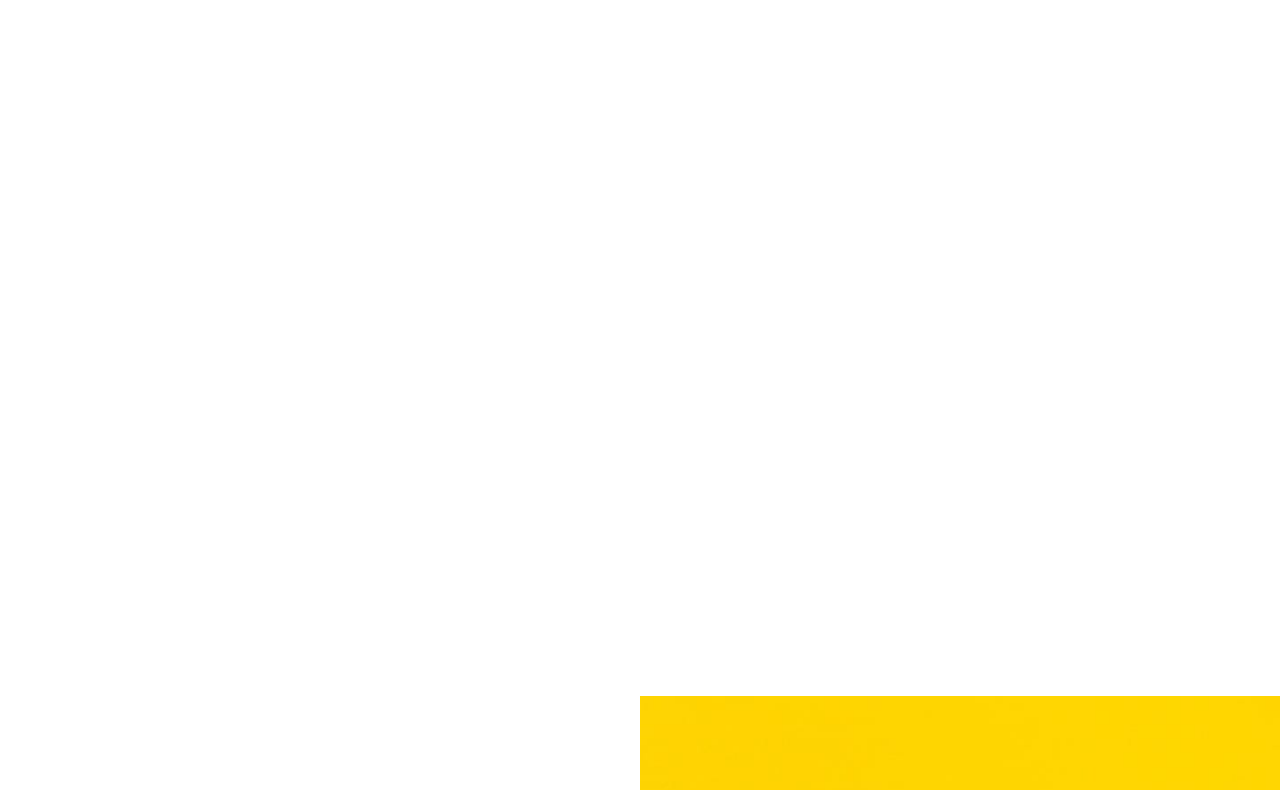
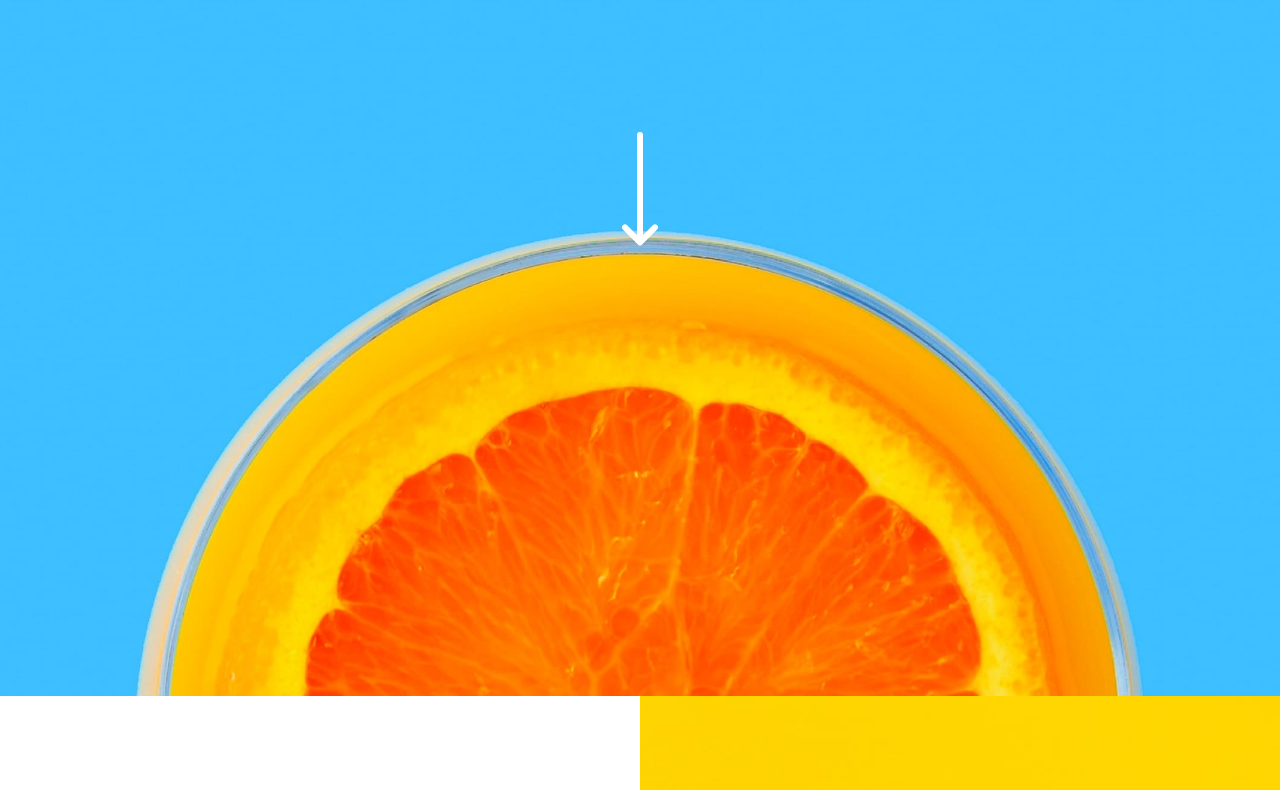
Before and after one commit to matus1142/bootstrap-design, a plain HTML site: page index.html in a window 1280 px wide. Shown: the part 264-1054 px from the top of the page. Drawn offline with nearby package versions, Linux system fonts and the light colour scheme.

Commit message:
Update style.css

```diff
--- a/css/style.css
+++ b/css/style.css
@@ -10,7 +10,7 @@ header {
     height:120vh;
     min-width:375px;
     background-size:cover;
-    background-image: url("./images/desktop/image-header.jpg");
+    background-image: url("../images/desktop/image-header.jpg");
     background-position: center;
     text-align: center;
     position: relative;
```
